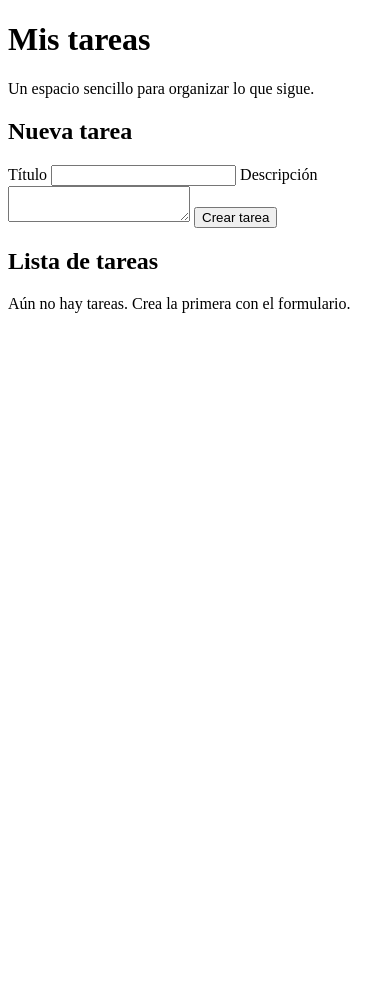
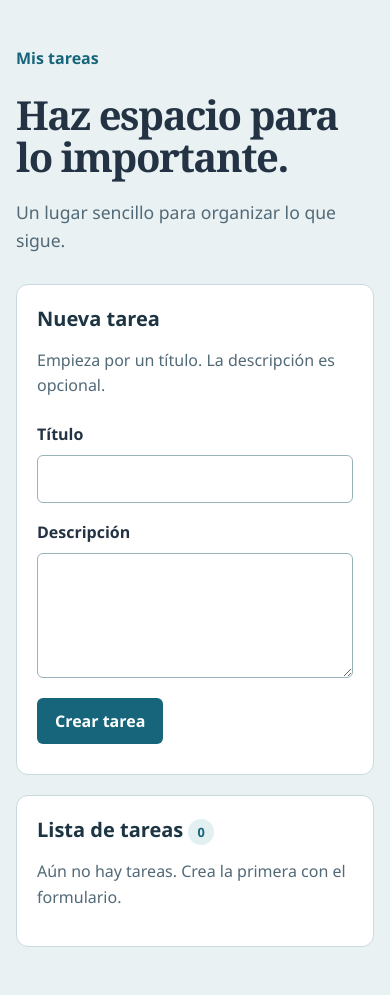
Before and after one commit to juliorijo/gitflow-crud-app, a PHP site: page / in a window 390 px wide. Before the commit the page ends 313 px from the top, so only its background shows below. Run offline with PHP 8.4, Linux system fonts and the light colour scheme.

Commit message:
feat: improve task interface and end-to-end checks
Co-authored-by: Copilot App <223556219+Copilot@users.noreply.github.com>

```diff
--- a/public/index.php
+++ b/public/index.php
@@ -35,9 +35,11 @@ if ($_SERVER['REQUEST_METHOD'] === 'POST') {
                 exit('Tarea no encontrada.');
             }
             $destination = $action === 'update' ? '/?id=' . $id : '/';
+            $_SESSION['notice'] = $action === 'update' ? 'Cambios guardados.' : 'Tarea eliminada.';
         } elseif ($action === 'create') {
             $store->create($title, $description);
             $destination = '/';
+            $_SESSION['notice'] = 'Tarea creada.';
         } else {
             http_response_code(400);
             exit('Acción no válida.');
@@ -65,6 +67,8 @@ if ($showDetail) {
 }
 $editing = $detail !== null && isset($_GET['edit']);
 $confirmDelete = $detail !== null && isset($_GET['delete']);
+$notice = $_SESSION['notice'] ?? '';
+unset($_SESSION['notice']);
 if ($editing && $error === '') {
     $title = $detail['title'];
     $description = $detail['description'];
@@ -76,13 +80,18 @@ if ($editing && $error === '') {
     <meta charset="utf-8">
     <meta name="viewport" content="width=device-width, initial-scale=1">
     <title>Mis tareas</title>
+    <link rel="stylesheet" href="/style.css">
 </head>
 <body>
 <main>
-    <h1>Mis tareas</h1>
-    <p>Un espacio sencillo para organizar lo que sigue.</p>
+    <header>
+        <p class="brand">Mis tareas</p>
+        <h1>Haz espacio para lo importante.</h1>
+        <p>Un lugar sencillo para organizar lo que sigue.</p>
+    </header>
+    <?php if ($notice !== ''): ?><p class="notice" role="status"><?= escape($notice) ?></p><?php endif; ?>
     <?php if ($showDetail): ?>
-    <section>
+    <section class="panel detail">
         <?php if ($detail === null): ?>
             <h2>Tarea no encontrada</h2>
         <?php elseif ($confirmDelete): ?>
@@ -97,7 +106,7 @@ if ($editing && $error === '') {
             <a href="/?id=<?= (int) $detail['id'] ?>">Cancelar</a>
         <?php elseif ($editing): ?>
             <h2>Editar tarea</h2>
-            <?php if ($error !== ''): ?><p role="alert"><?= escape($error) ?></p><?php endif; ?>
+            <?php if ($error !== ''): ?><p class="error" role="alert"><?= escape($error) ?></p><?php endif; ?>
             <form method="post">
                 <input type="hidden" name="csrf" value="<?= escape($_SESSION['csrf']) ?>">
                 <input type="hidden" name="action" value="update">
@@ -112,15 +121,19 @@ if ($editing && $error === '') {
             <h2><?= escape($detail['title']) ?></h2>
             <p><?= nl2br(escape($detail['description'])) ?></p>
             <p>Creada: <?= escape($detail['created_at']) ?> UTC</p>
-            <a href="/?id=<?= (int) $detail['id'] ?>&amp;edit=1">Editar tarea</a>
-            <a href="/?id=<?= (int) $detail['id'] ?>&amp;delete=1">Eliminar tarea</a>
+            <div class="actions">
+                <a href="/?id=<?= (int) $detail['id'] ?>&amp;edit=1">Editar tarea</a>
+                <a href="/?id=<?= (int) $detail['id'] ?>&amp;delete=1">Eliminar tarea</a>
+            </div>
         <?php endif; ?>
         <a href="/">Volver a la lista</a>
     </section>
     <?php else: ?>
-    <section>
+    <div class="workspace">
+    <section class="panel">
         <h2>Nueva tarea</h2>
-        <?php if ($error !== ''): ?><p role="alert"><?= escape($error) ?></p><?php endif; ?>
+        <p>Empieza por un título. La descripción es opcional.</p>
+        <?php if ($error !== ''): ?><p class="error" role="alert"><?= escape($error) ?></p><?php endif; ?>
         <form method="post">
             <input type="hidden" name="csrf" value="<?= escape($_SESSION['csrf']) ?>">
             <label for="title">Título</label>
@@ -130,18 +143,19 @@ if ($editing && $error === '') {
             <button type="submit">Crear tarea</button>
         </form>
     </section>
-    <section>
-        <h2>Lista de tareas</h2>
+    <section class="panel">
+        <h2>Lista de tareas <span class="count"><?= count($tasks) ?></span></h2>
         <?php if (!$tasks): ?>
             <p>Aún no hay tareas. Crea la primera con el formulario.</p>
         <?php else: ?>
-            <ul>
+            <ul class="task-list">
                 <?php foreach ($tasks as $task): ?>
-                    <li><a href="/?id=<?= (int) $task['id'] ?>"><?= escape($task['title']) ?></a></li>
+                    <li><a href="/?id=<?= (int) $task['id'] ?>"><?= escape($task['title']) ?><span>Ver detalle</span></a></li>
                 <?php endforeach; ?>
             </ul>
         <?php endif; ?>
     </section>
+    </div>
     <?php endif; ?>
 </main>
 </body>
--- /dev/null
+++ b/public/style.css
@@ -0,0 +1,42 @@
+:root {
+    color-scheme: light;
+    font-family: "Segoe UI", "Trebuchet MS", sans-serif;
+    color: #233344;
+    background: #e9f1f3;
+}
+* { box-sizing: border-box; }
+body { margin: 0; }
+main { max-width: 1080px; margin: auto; padding: 48px 24px 80px; }
+header { padding: 22px 0 42px; max-width: 650px; }
+header .brand { color: #17657a; font-weight: 700; margin: 0 0 22px; }
+h1 { font-family: Georgia, serif; font-size: clamp(2.5rem, 6vw, 4.5rem); line-height: 1.05; letter-spacing: -.035em; margin: 0; }
+header > p:last-child { color: #526977; font-size: 1.1rem; margin: 20px 0 0; }
+h2 { color: #1d3443; font-size: 1.25rem; margin: 0 0 12px; }
+p { line-height: 1.6; }
+.workspace { display: grid; grid-template-columns: minmax(0, .85fr) minmax(0, 1.15fr); gap: 20px; align-items: start; }
+.panel { background: #fff; border: 1px solid #c9dade; border-radius: 12px; padding: 28px; }
+.panel > p { color: #526977; }
+.detail { max-width: 680px; }
+form { display: grid; gap: 10px; }
+label { font-weight: 600; margin-top: 8px; }
+input, textarea, button { font: inherit; }
+input, textarea { width: 100%; padding: 12px; border: 1px solid #9ab2ba; border-radius: 6px; color: #233344; }
+textarea { min-height: 125px; resize: vertical; }
+button { justify-self: start; border: 0; border-radius: 6px; background: #17657a; color: #fff; padding: 12px 18px; font-weight: 700; cursor: pointer; margin: 10px 0; }
+button:hover { background: #104c5d; }
+a { color: #145f75; text-underline-offset: 3px; }
+:focus-visible { outline: 3px solid #d48733; outline-offset: 3px; }
+.task-list { list-style: none; padding: 0; margin: 20px 0 0; }
+.task-list li { border-top: 1px solid #d9e5e8; }
+.task-list a { display: flex; justify-content: space-between; gap: 15px; padding: 18px 0; font-weight: 600; overflow-wrap: anywhere; }
+.task-list span { color: #647d87; font-size: .85rem; white-space: nowrap; font-weight: 400; }
+.count { font-size: .8rem; color: #17657a; background: #e2f0f2; border-radius: 20px; padding: 4px 9px; vertical-align: middle; }
+.actions { display: flex; flex-wrap: wrap; gap: 20px; margin: 22px 0; }
+.notice, .error { border: 1px solid #83bfc3; border-radius: 6px; padding: 12px 16px; background: #d7eff0; }
+.error { border-color: #9c3a32; background: #fae7e4; color: #772820; }
+@media (max-width: 700px) {
+    main { padding: 24px 16px 48px; }
+    header { padding-bottom: 30px; }
+    .workspace { grid-template-columns: 1fr; }
+    .panel { padding: 20px; }
+}
--- a/src/TaskStore.php
+++ b/src/TaskStore.php
@@ -54,6 +54,9 @@ final class TaskStore
     {
         $title = trim($title);
         $description = trim($description);
+        if (preg_match('//u', $title) !== 1 || preg_match('//u', $description) !== 1) {
+            throw new InvalidArgumentException('El texto debe estar codificado en UTF-8.');
+        }
         if ($title === '' || iconv_strlen($title, 'UTF-8') > 120) {
             throw new InvalidArgumentException('El título es obligatorio y no puede superar 120 caracteres.');
         }
```
Also changed, not shown: tests/http.php (added, +113 -0 lines), tests/tasks.php (+8 -0 lines), .github/workflows/tests.yml, README.md.
